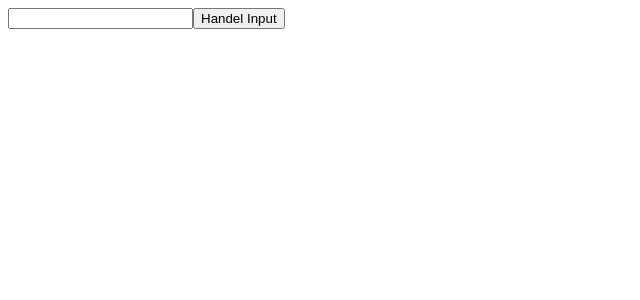
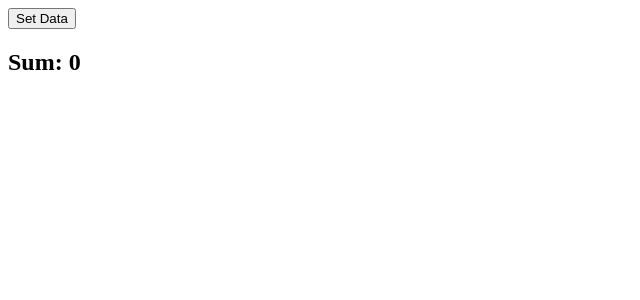
Before and after one commit to GuhaPritam/React-Tutorials, a React (Vite) app: page / in a window 1280 px wide. Shown: the top 300 px of the page, without its empty margins (0-640 px from the left). Built offline with nearby package versions, Linux system fonts and the light colour scheme.

Commit message:
added use memo

```diff
--- a/src/App.jsx
+++ b/src/App.jsx
@@ -1,9 +1,9 @@
-import UseRef from "./Components/UseRef/Project1";
+import UseMemo from "./Components/UseMemo/Project1";
 
 const App = () => {
   return (
     <div>
-      <UseRef />
+      <UseMemo />
     </div>
   );
 };
--- /dev/null
+++ b/src/Components/UseMemo/Project1.jsx
@@ -0,0 +1,19 @@
+import { useState, useMemo } from 'react';
+
+const MyComponent = () => {
+  const [data, setData] = useState([]);
+
+  const sum = useMemo(() => {
+    console.log('Calculating sum...');
+    return data.reduce((acc, curr) => acc + curr, 0);
+  }, [data]);
+
+  return (
+    <div>
+      <button onClick={() => setData([1, 2, 3, 4, 5])}>Set Data</button>
+      <h2>Sum: {sum}</h2>
+    </div>
+  );
+};
+
+export default MyComponent;
```
